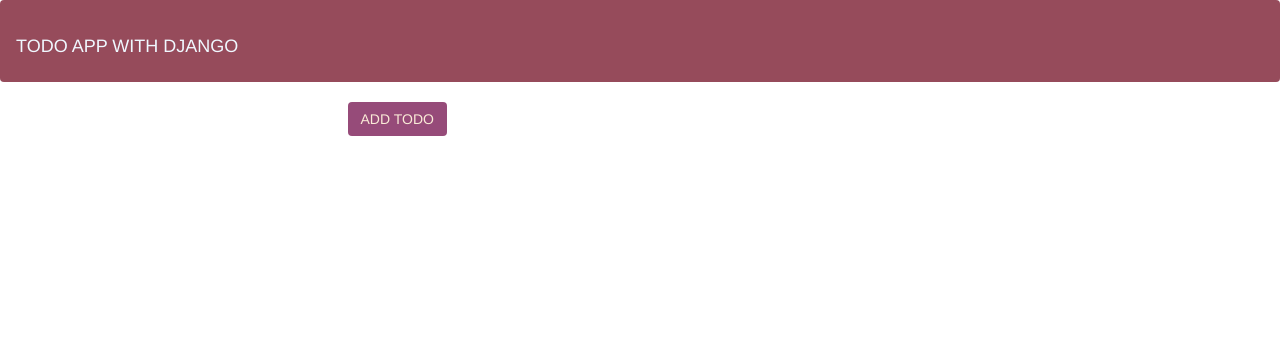
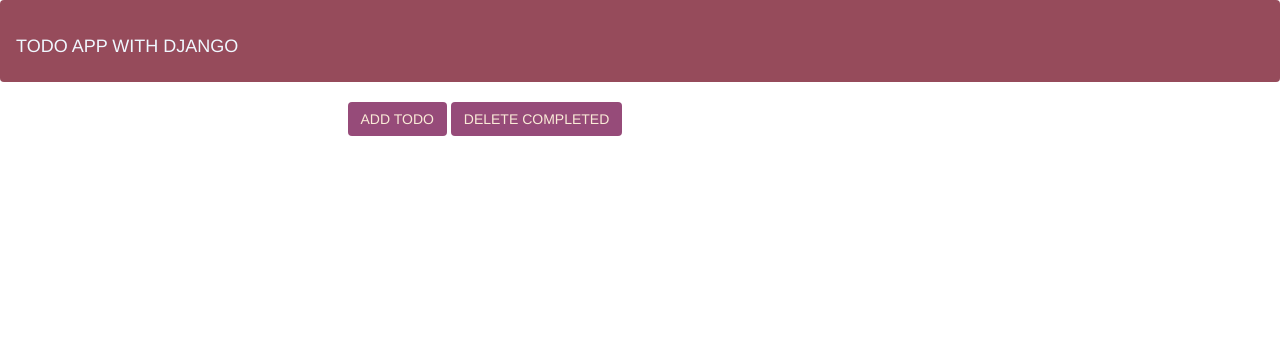
Before and after one commit to Kadermiyanyedi/Django-Todo, a Django app: page / in a window 1280 px wide. Shown: the top 342 px of the page. Run offline with Django 3.2, Linux system fonts and the light colour scheme; data that the repository does not hold is empty; some libraries are stand-ins or nearby versions.

Commit message:
added delete completed view

```diff
--- a/Todo/todoApp/templates/todoApp/index.html
+++ b/Todo/todoApp/templates/todoApp/index.html
@@ -5,7 +5,9 @@
     <div class="row justify-content-md-center">
         <div class="col-sm-l col-sm-offset-3">
             <a href="{% url 'todoAdd' %}"><button style="background-color:  rgb(150, 75, 121);color:antiquewhite" type="submit" class="btn btn-dark" id="add-btn"> ADD TODO </button></a>
-        </div>
+			<a href="{% url 'completed-delete' %}"><button style="background-color:  rgb(150, 75, 121);color:antiquewhite" type="submit" class="btn btn-dark" id="add-btn"> DELETE COMPLETED </button></a>
+
+		</div>
     </div>
 </div>
 <br>
--- a/Todo/todoApp/urls.py
+++ b/Todo/todoApp/urls.py
@@ -8,6 +8,7 @@ urlpatterns = [
     path('add/',TodoAdd.as_view(),name='todoAdd'),
     path('completed/<todo_id>', views.TodoComplete, name='complete'),
     path('delete/<int:pk>',views.TodoDeleteView.as_view(),name='delete'),
+    path('delComplete/',views.deleteCompleted,name='completed-delete'),
     path('detail/<int:pk>/', views.TodoDetailView.as_view(), name='detail'),
     path('edit/<int:pk>', views.TodoUpdate.as_view(), name='todo-edit'),
 
--- a/Todo/todoApp/views.py
+++ b/Todo/todoApp/views.py
@@ -37,6 +37,10 @@ def TodoComplete(request, todo_id):
     todo.save()
     return redirect('index')
 
+def deleteCompleted(request):
+    Todo.objects.filter(completed=True).delete()
+    return redirect('index')
+
 class TodoDeleteView(DeleteView):
     model = Todo
     template_name = 'todoApp/delete.html'
```
Also changed, not shown: tests/test_todoapp.py (deleted, +0 -5 lines), tests/__init__.py (deleted).
